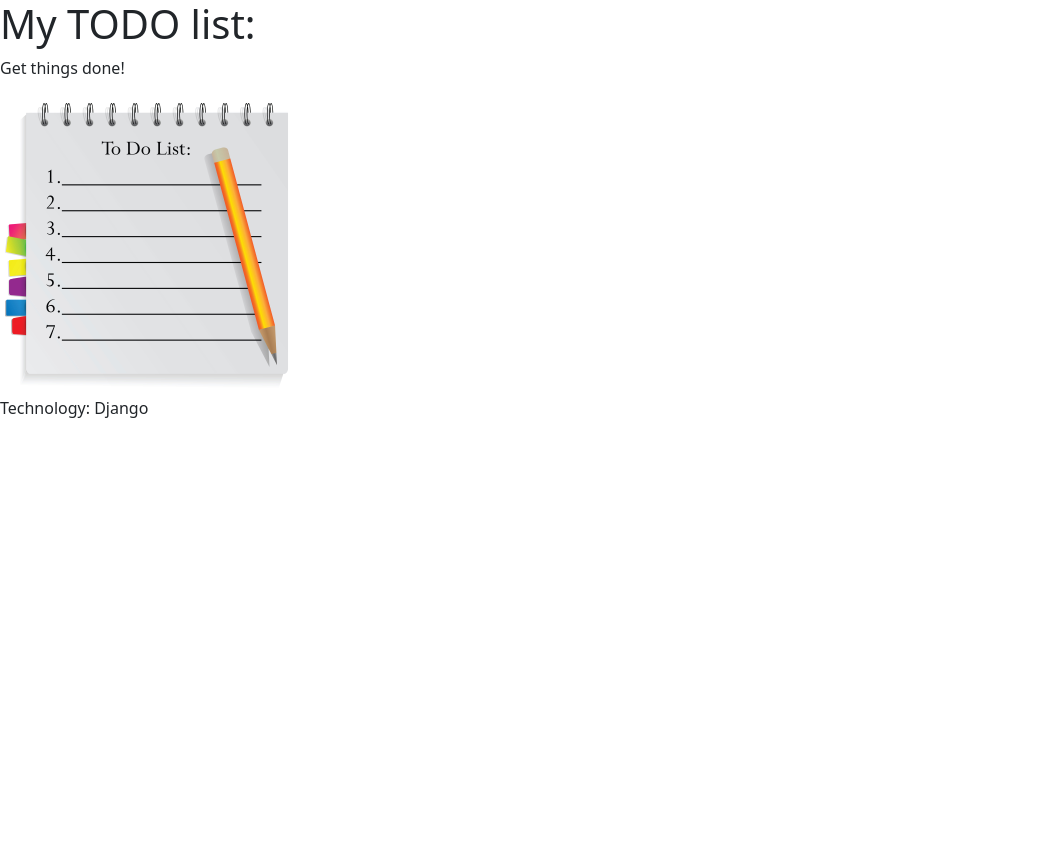
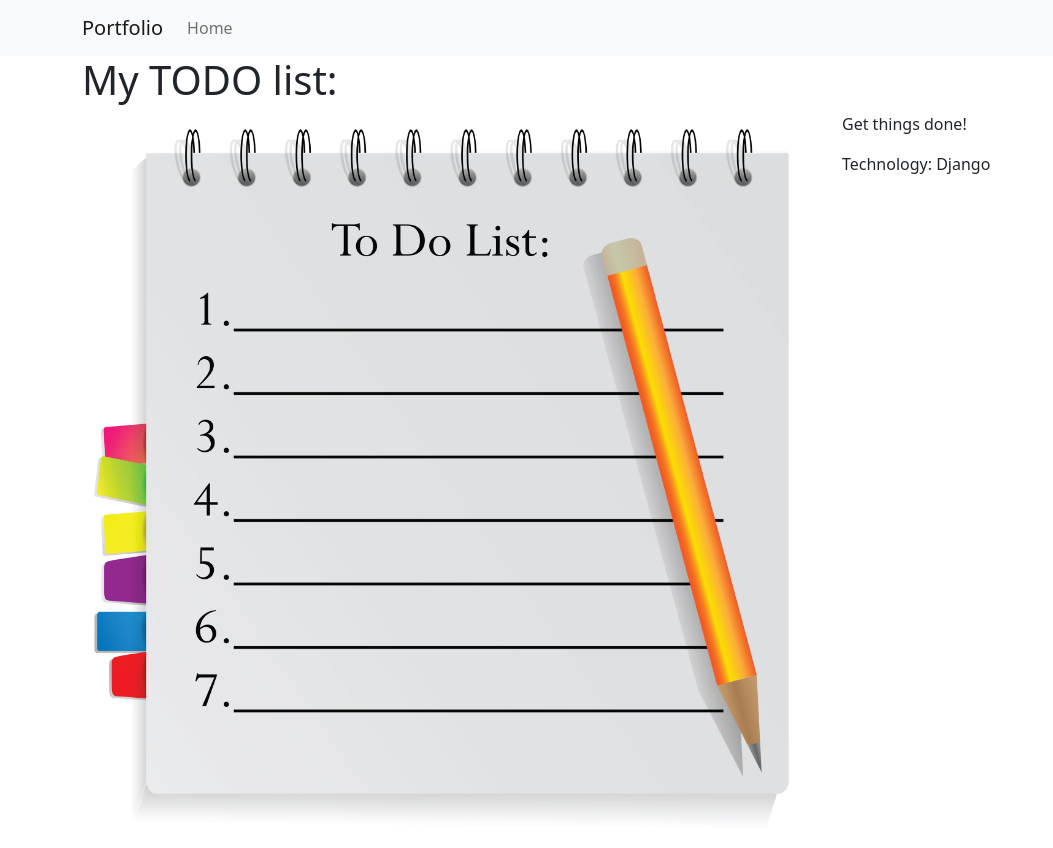
Before and after one commit to alafa/django-portfolio, a Django app: page /projects/2 in a window 1280 px wide. Shown: the whole page, without its empty margins (0-1053 px from the left). Before the commit the page ends 418 px from the top, so only its background shows below. Run offline with Django 3.2, Linux system fonts and the light colour scheme; data comes from the database, SQL or seed files in the repository.

Commit message:
add 'home' panel

```diff
--- a/projects/templates/projects/base.html
+++ b/projects/templates/projects/base.html
@@ -7,8 +7,29 @@
 
 </head>
 <body>
+
+<nav class="navbar navbar-expand-lg navbar-light bg-light">
+    <div class="container">
+        <a class="navbar-brand" href="{% url 'projects:projects_list' %}">Portfolio</a>
+        <button class="navbar-toggler" type="button" data-toggle="collapse" data-target="#navbarSupportedContent" aria-controls="navbarSupportedContent" aria-expanded="false" aria-label="Toggle navigation">
+          <span class="navbar-toggler-icon"></span>
+        </button>
+
+        <div class="collapse navbar-collapse" id="navbarSupportedContent">
+          <ul class="navbar-nav mr-auto">
+            <li class="nav-item active">
+              <a class="nav-link" href="{% url 'projects:projects_list' %}">Home</a>
+            </li>
+          </ul>
+        </div>
+    </div>
+</nav>
+
+<div class="container">
     {% block content %}
 
     {% endblock %}
+</div>
+
 </body>
 </html>
--- a/projects/templates/projects/project_detail.html
+++ b/projects/templates/projects/project_detail.html
@@ -1,16 +1,23 @@
 {% extends 'projects/base.html' %}
 {% load static %}
 {% block content %}
-    <h1>{{ project.title }}:</h1>
 
-    <!-- Display description of project -->
-    <p> {{ project.description }} </p>
+    <div class="row">
 
-    <!-- Display image of project by setting base path as a variable -->
-    {% with "/projects/img/"|add:project.image as image_path %}
-    <img src="{% static image_path  %}", alt="image of project" width="300">
-    {% endwith %}
+        <h1>{{ project.title }}:</h1>
 
-    <!-- Display 'technology' attribute of project -->
-    <p> Technology: {{ project.technology }} </p>
+        <div class="col-md-8">
+            <!-- Display image of project by setting base path as a variable -->
+            {% with "/projects/img/"|add:project.image as image_path %}
+            <img src="{% static image_path  %}", alt= {{ project.description }} width="100%">
+            {% endwith %}
+        </div>
+        <div class="col-md-4">
+            <!-- Display 'description' attribute of project -->
+            <p> {{ project.description }} </p>
+
+            <!-- Display 'technology' attribute of project -->
+            <p> Technology: {{ project.technology }} </p>
+        </div>
+    </div>
 {% endblock %}
--- a/projects/urls.py
+++ b/projects/urls.py
@@ -4,6 +4,6 @@ from projects import views
 app_name = "projects"
 
 urlpatterns = [
-    path('', views.project_list),
+    path('', views.project_list, name="projects_list"),
     path('<int:pk>', views.project_detail, name="project_detail")
 ]
```
